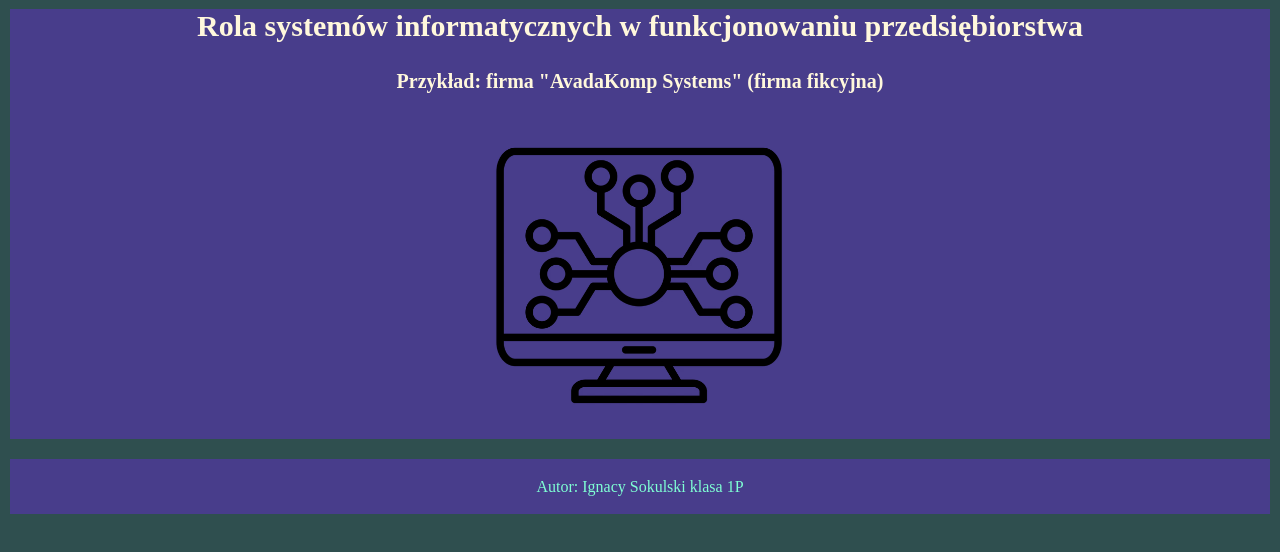
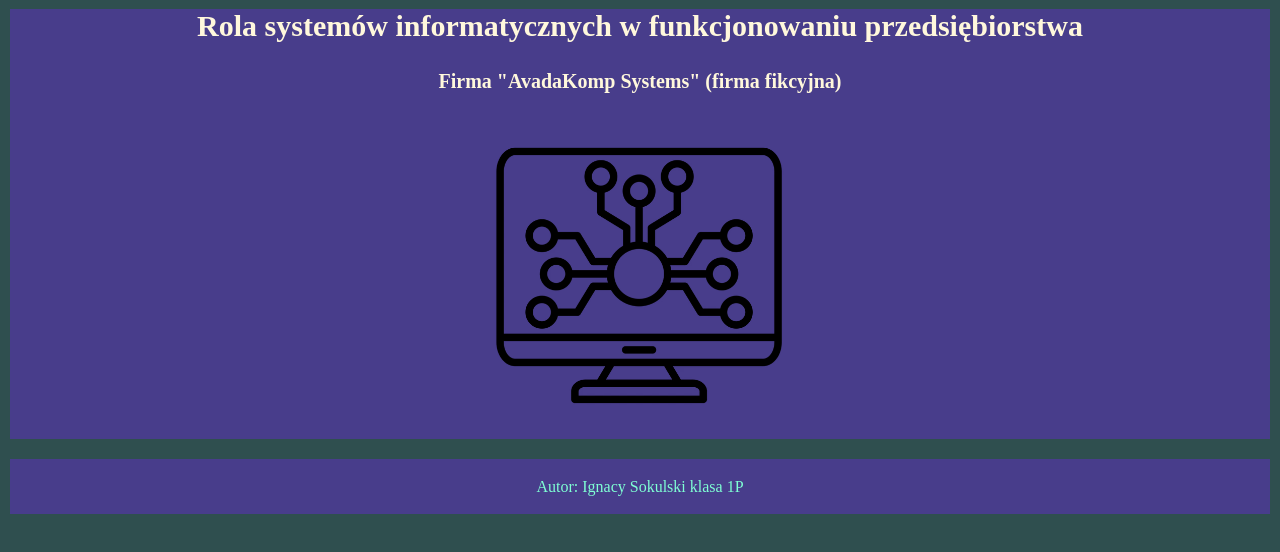
Before and after one commit to IImnark/ProjektPodsInf01, a plain HTML site: page index.html in a window 1280 px wide. Shown: the part 166-718 px from the top of the page. Drawn offline with Linux system fonts and the light colour scheme.

Commit message:
Add files via upload

```diff
--- a/index.html
+++ b/index.html
@@ -23,7 +23,7 @@
     <main>
         <div>
             <h2 style="margin-top: 0px;">Rola systemów informatycznych w funkcjonowaniu przedsiębiorstwa</h2>
-            <h4>Przykład: firma "AvadaKomp Systems" (firma fikcyjna)</h4>
+            <h4>Firma "AvadaKomp Systems" (firma fikcyjna)</h4>
             <img src="img/comp.png" alt="somekindoflogo">
         </div>
     </main>
```
